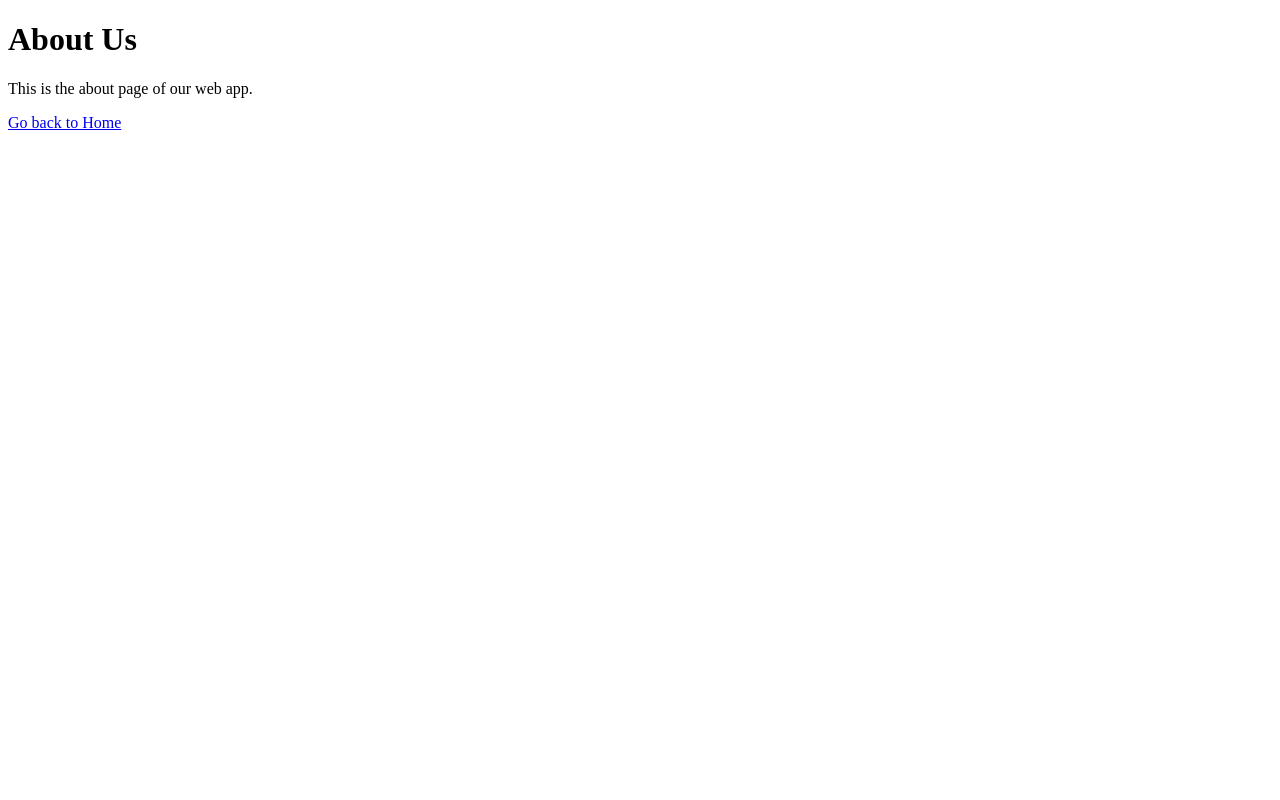
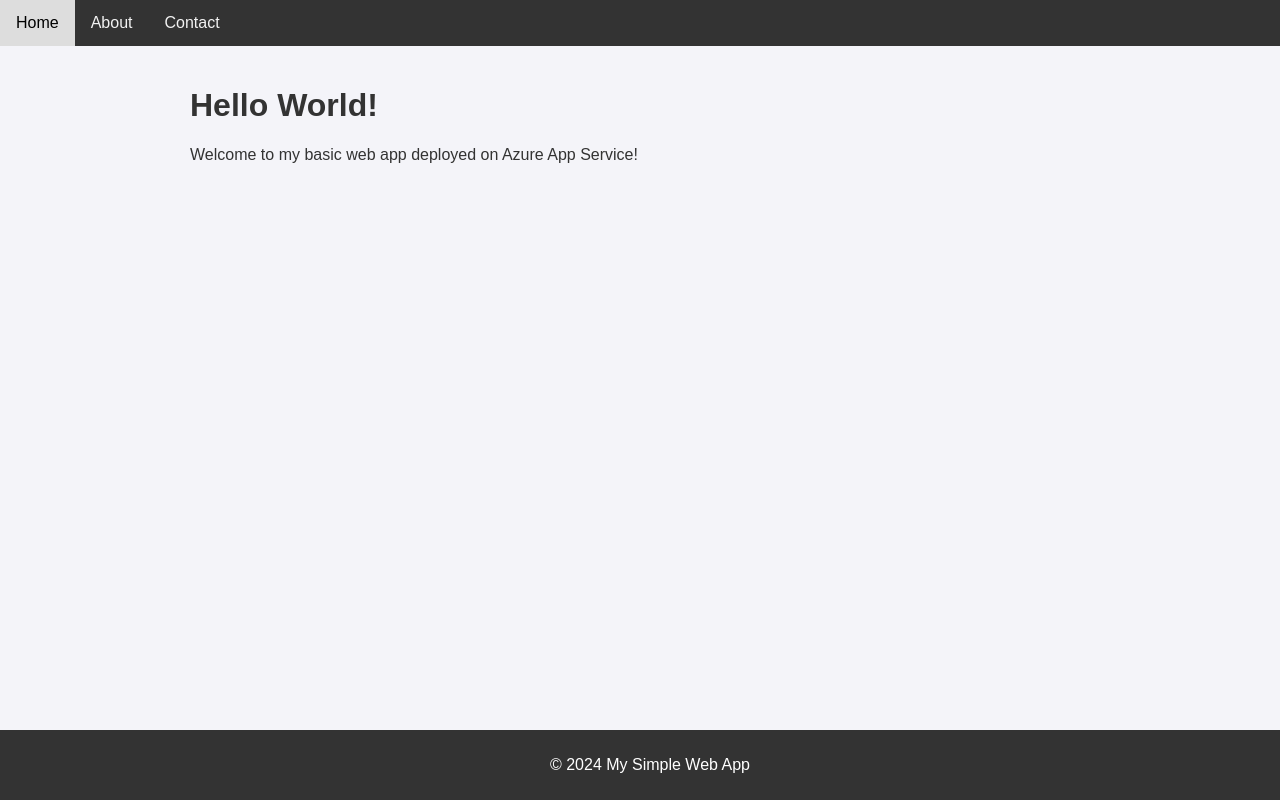
Before and after one commit to Navidad90/my-simple-webapp, a plain HTML site: page Index.html in a window 1280 px wide. Drawn offline with Linux system fonts and the light colour scheme.

Commit message:
Update Index.html

```diff
--- a/Index.html
+++ b/Index.html
@@ -3,11 +3,23 @@
 <head>
     <meta charset="UTF-8">
     <meta name="viewport" content="width=device-width, initial-scale=1.0">
-    <title>About Us</title>
+    <title>My Simple Web App</title>
+    <link rel="stylesheet" href="style.css">
 </head>
 <body>
-    <h1>About Us</h1>
-    <p>This is the about page of our web app.</p>
-    <a href="index.html">Go back to Home</a>
+    <div class="navbar">
+        <a href="index.html">Home</a>
+        <a href="about.html">About</a>
+        <a href="contact.html">Contact</a>
+    </div>
+
+    <div class="container">
+        <h1>Hello World!</h1>
+        <p>Welcome to my basic web app deployed on Azure App Service!</p>
+    </div>
+
+    <footer>
+        <p>&copy; 2024 My Simple Web App</p>
+    </footer>
 </body>
 </html>
```
